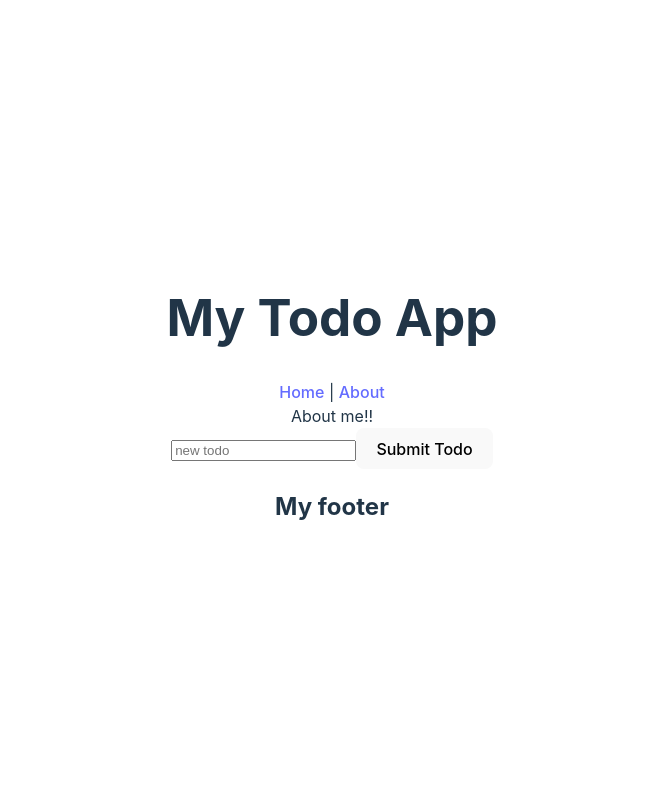
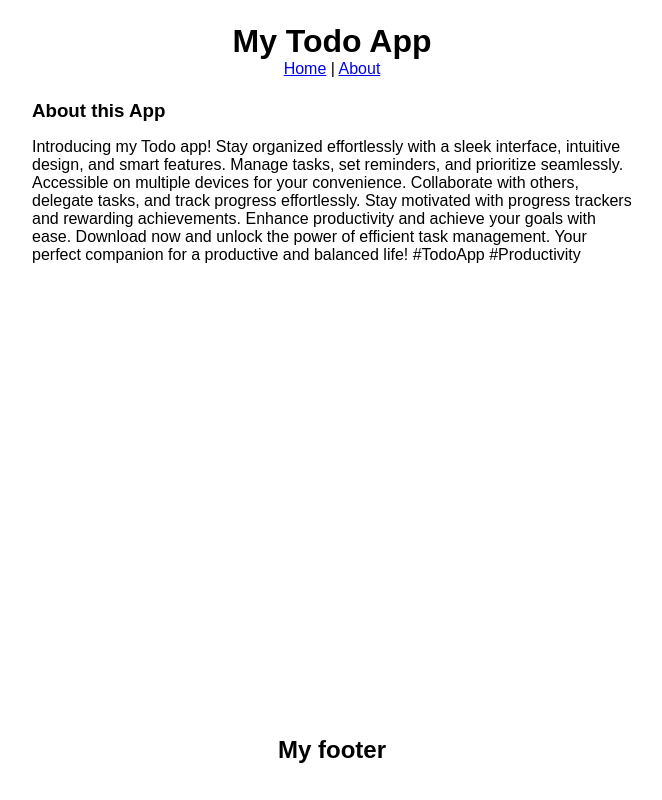
Before and after one commit to robin-sevelin/ToDo-App, a Vue app: page /#/about in a window 1280 px wide. Shown: the whole page, without its empty margins (308-970 px from the left). Built offline with nearby package versions, Linux system fonts and the light colour scheme.

Commit message:
:sparkles: routes working

```diff
--- a/src/App.vue
+++ b/src/App.vue
@@ -1,12 +1,13 @@
 <script setup lang="ts">
   import AppHeader from './components/AppHeader.vue';
-  import AppMain from './components/AppMain.vue';
   import AppFooter from './components/AppFooter.vue';
 </script>
 
 <template>
   <AppHeader content="My Todo App" />
-  <AppMain content="Main Section" />
+
+  <RouterView />
+
   <AppFooter content="My footer" />
 </template>
 
--- a/src/components/AppAbout.vue
+++ /dev/null
@@ -1,7 +0,0 @@
-<script setup lang="ts"></script>
-
-<template>
-  <div>About me!!</div>
-</template>
-
-<style scoped></style>
--- a/src/components/AppFooter.vue
+++ b/src/components/AppFooter.vue
@@ -8,15 +8,14 @@
 </template>
 
 <style scoped>
-  /* footer {
+  footer {
     position: absolute;
     bottom: 0;
     display: flex;
     flex-direction: column;
     align-items: center;
     justify-content: center;
-    background-color: aquamarine;
     width: 100%;
     height: 100px;
-  } */
+  }
 </style>
--- a/src/components/AppForm.vue
+++ b/src/components/AppForm.vue
@@ -24,7 +24,7 @@
 </template>
 
 <style scoped>
-  /* form {
+  form {
     position: relative;
     width: 500px;
     display: flex;
@@ -37,5 +37,5 @@
   button {
     position: relative;
     top: 10px;
-  } */
+  }
 </style>
--- a/src/components/AppHeader.vue
+++ b/src/components/AppHeader.vue
@@ -4,19 +4,19 @@
 <template>
   <header>
     <h1>{{ content }}</h1>
-    <RouterLink to="/">Home</RouterLink> |
-    <RouterLink to="/about">About</RouterLink>
-    <RouterView></RouterView>
+    <nav>
+      <RouterLink to="/">Home</RouterLink> |
+      <RouterLink to="/about">About</RouterLink>
+    </nav>
   </header>
 </template>
 
 <style scoped>
-  /* header {
-    background-color: aqua;
+  header {
     height: 100px;
     display: flex;
     flex-direction: column;
     align-items: center;
     justify-content: center;
-  } */
+  }
 </style>
--- a/src/components/AppMain.vue
+++ b/src/components/AppMain.vue
@@ -1,7 +1,5 @@
 <script setup lang="ts">
   import AppTodos from './AppTodos.vue';
-
-  defineProps<{ content: string }>();
 </script>
 <template>
   <main>
@@ -10,7 +8,7 @@
 </template>
 
 <style scoped>
-  /* main {
+  main {
     max-width: 960px;
     margin: auto;
     top: 50px;
@@ -19,5 +17,5 @@
     flex-direction: column;
     justify-content: center;
     align-items: center;
-  } */
+  }
 </style>
--- a/src/components/AppTodos.vue
+++ b/src/components/AppTodos.vue
@@ -42,18 +42,4 @@
   </div>
 </template>
 
-<style scoped>
-  /* .todo-container {
-    padding-top: 3rem;
-    gap: 2rem;
-    width: 600px;
-    height: 500px;
-    overflow-y: scroll;
-    display: flex;
-    flex-direction: column;
-    justify-content: center;
-    align-items: center;
-    box-shadow: rgba(0, 0, 0, 0.35) 0px 5px 15px;
-    border-radius: 10px;
-  } */
-</style>
+<style scoped></style>
--- a/src/style.css
+++ b/src/style.css
@@ -1,88 +1,6 @@
-:root {
-  font-family: Inter, system-ui, Avenir, Helvetica, Arial, sans-serif;
-  line-height: 1.5;
-  font-weight: 400;
-
-  color-scheme: light dark;
-  color: rgba(255, 255, 255, 0.87);
-  background-color: #242424;
-
-  font-synthesis: none;
-  text-rendering: optimizeLegibility;
-  -webkit-font-smoothing: antialiased;
-  -moz-osx-font-smoothing: grayscale;
-  -webkit-text-size-adjust: 100%;
-}
-
-a {
-  font-weight: 500;
-  color: #646cff;
-  text-decoration: inherit;
-}
-a:hover {
-  color: #535bf2;
-}
-
-body {
+* {
+  padding: 0;
   margin: 0;
-  display: flex;
-  place-items: center;
-  min-width: 320px;
-  min-height: 100vh;
-  position: relative;
-}
-
-h1 {
-  font-size: 3.2em;
-  line-height: 1.1;
-}
-
-button {
-  border-radius: 8px;
-  border: 1px solid transparent;
-  padding: 0.6em 1.2em;
-  font-size: 1em;
-  font-weight: 500;
-  font-family: inherit;
-  background-color: #1a1a1a;
-  cursor: pointer;
-  transition: border-color 0.25s;
-}
-button:hover {
-  border-color: #646cff;
-}
-button:focus,
-button:focus-visible {
-  outline: 4px auto -webkit-focus-ring-color;
-}
-
-.card {
-  padding: 2em;
-}
-
-#app {
-  max-width: 1280px;
-  margin: 0 auto;
-  padding: 2rem;
-  text-align: center;
-}
-
-@media (prefers-color-scheme: light) {
-  :root {
-    color: #213547;
-    background-color: #ffffff;
-  }
-  a:hover {
-    color: #747bff;
-  }
-  button {
-    background-color: #f9f9f9;
-  }
-}
-
-/* * {
-  margin: 0;
-  padding: 0;
   box-sizing: border-box;
 }
 
@@ -90,4 +8,4 @@ body {
   position: relative;
   min-height: 100vh;
   font-family: Arial, Helvetica, sans-serif;
-} */
+}
--- a/src/views/AboutView.vue
+++ b/src/views/AboutView.vue
@@ -1,8 +1,29 @@
-<script setup lang="ts">
-  import AppAbout from '../components/AppAbout.vue';
-</script>
+<script setup lang="ts"></script>
+
 <template>
-  <AppAbout />
+  <div class="about">
+    <h3>About this App</h3>
+    <p>
+      Introducing my Todo app! Stay organized effortlessly with a sleek
+      interface, intuitive design, and smart features. Manage tasks, set
+      reminders, and prioritize seamlessly. Accessible on multiple devices for
+      your convenience. Collaborate with others, delegate tasks, and track
+      progress effortlessly. Stay motivated with progress trackers and rewarding
+      achievements. Enhance productivity and achieve your goals with ease.
+      Download now and unlock the power of efficient task management. Your
+      perfect companion for a productive and balanced life! #TodoApp
+      #Productivity
+    </p>
+  </div>
 </template>
 
-<style scoped></style>
+<style scoped>
+  .about {
+    max-width: 600px;
+    margin: auto;
+  }
+
+  h3 {
+    padding-bottom: 1rem;
+  }
+</style>
--- a/src/views/HomeView.vue
+++ b/src/views/HomeView.vue
@@ -1,7 +1,9 @@
 <script setup lang="ts">
-  import App from '../App.vue';
+  import AppMain from '../components/AppMain.vue';
 </script>
 
 <template>
-  <App />
+  <AppMain />
 </template>
+
+<style scoped></style>
```
